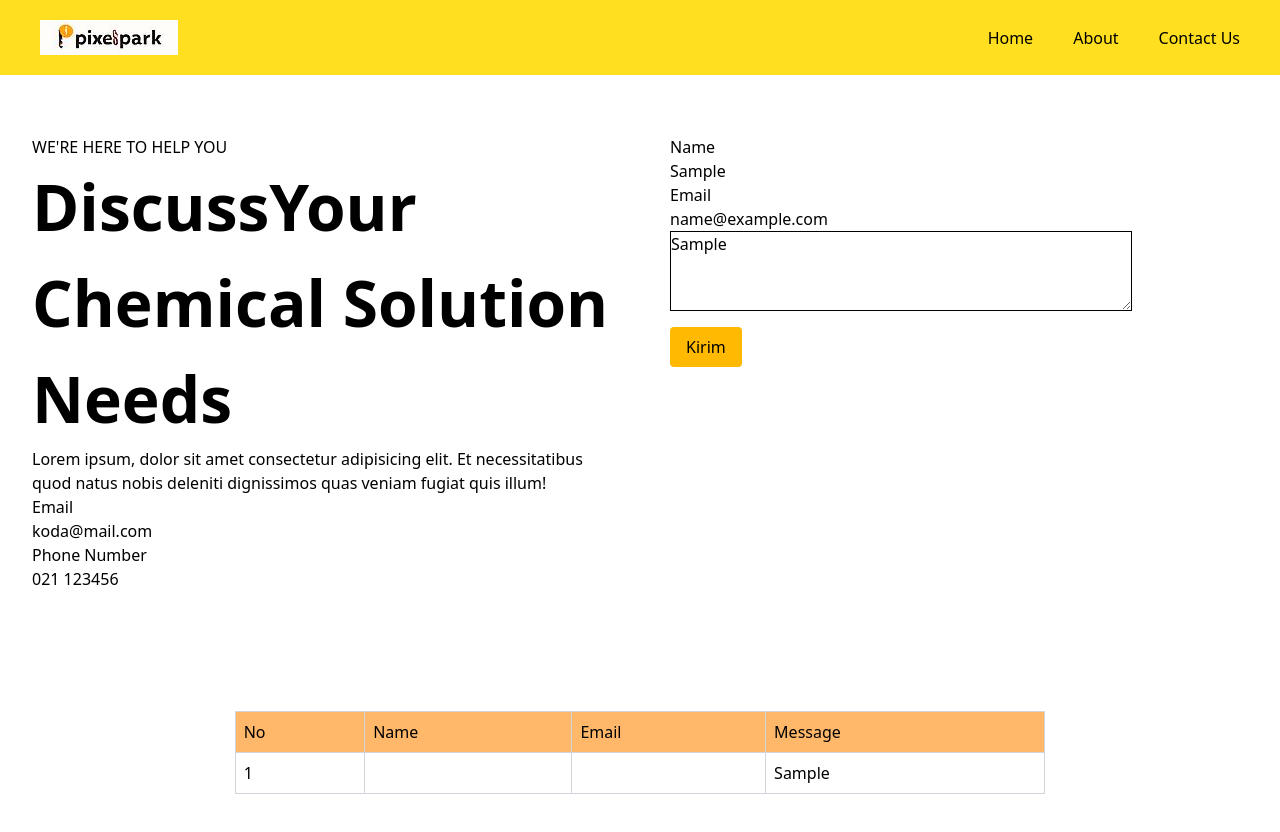
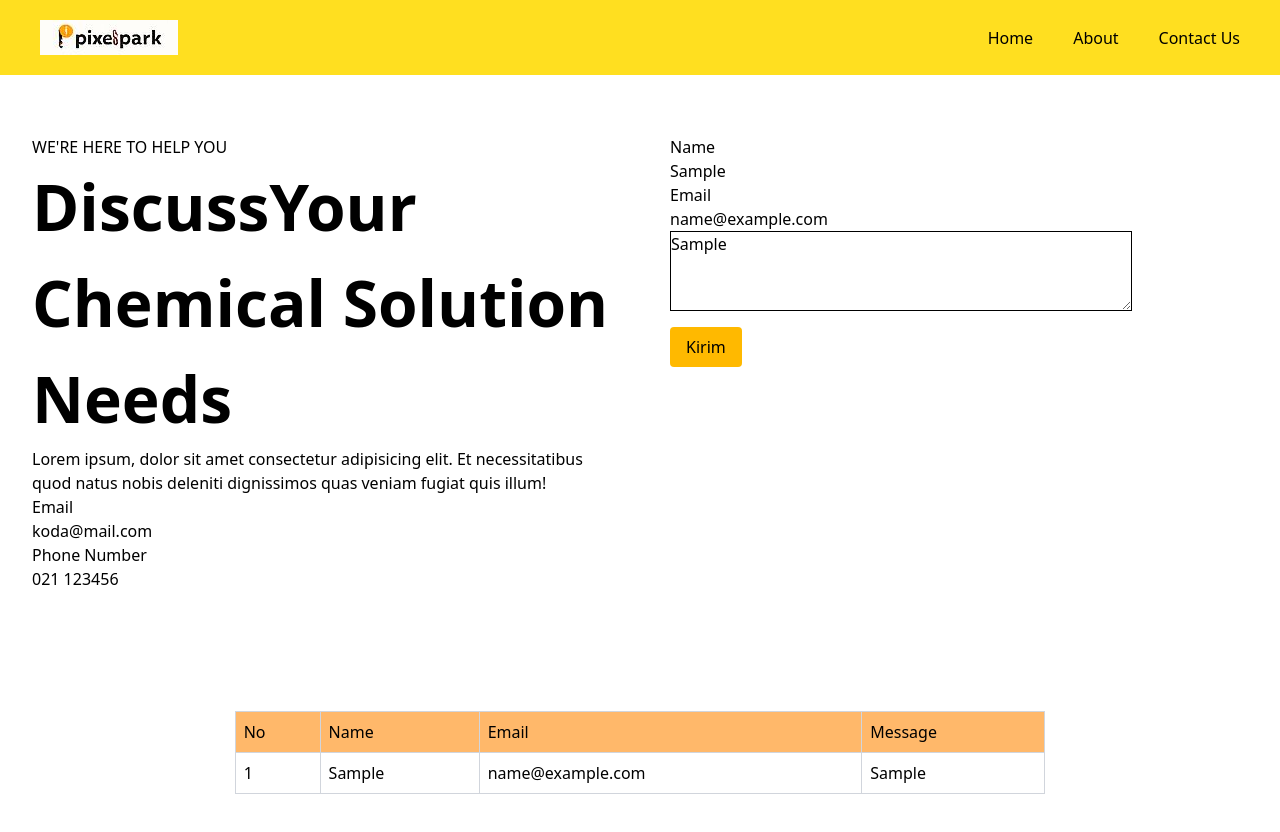
Before and after one commit to Arif14377/koda-b6-react4, a React (Vite) app: page /contact-us in a window 1280 px wide. Both pictures are taken after typing "Sample", "name@example.com", "Sample" into the empty fields and a click on the input "Kirim". Shown: the top 832 px of the page. Built offline with nearby package versions, Linux system fonts and the light colour scheme.

Commit message:
fix: typo attribute name Input and add key in map

```diff
--- a/src/components/InputText.jsx
+++ b/src/components/InputText.jsx
@@ -3,7 +3,7 @@ export function InputText(props) {
     return (
         <div className="flex flex-col">
             <label htmlFor="">{label}</label>
-            <input type="text" id={id} inputName={inputName} placeholder={placeholder} />
+            <input type="text" id={id} name={inputName} placeholder={placeholder} />
         </div>
     )
 }
--- a/src/pages/ContactUs.jsx
+++ b/src/pages/ContactUs.jsx
@@ -76,12 +76,12 @@ const ContactUs = function() {
                     <tbody>
                     {
                         msg ? msg.map((el, idx) => {
-                            return (<tr className="[&>td]:border [&>td]:border-gray-300 [&>td]:p-2">
+                            return (
+                            <tr key={idx} className="[&>td]:border [&>td]:border-gray-300 [&>td]:p-2">
                                 <td>{idx+1}</td>
                                 <td>{el.name}</td>
                                 <td>{el.email}</td>
                                 <td>{el.message}</td>
-                                {console.log(el.name, el.email, el.message)}
                             </tr>)
                         }) : console.log("data kosong")
                     }
```
